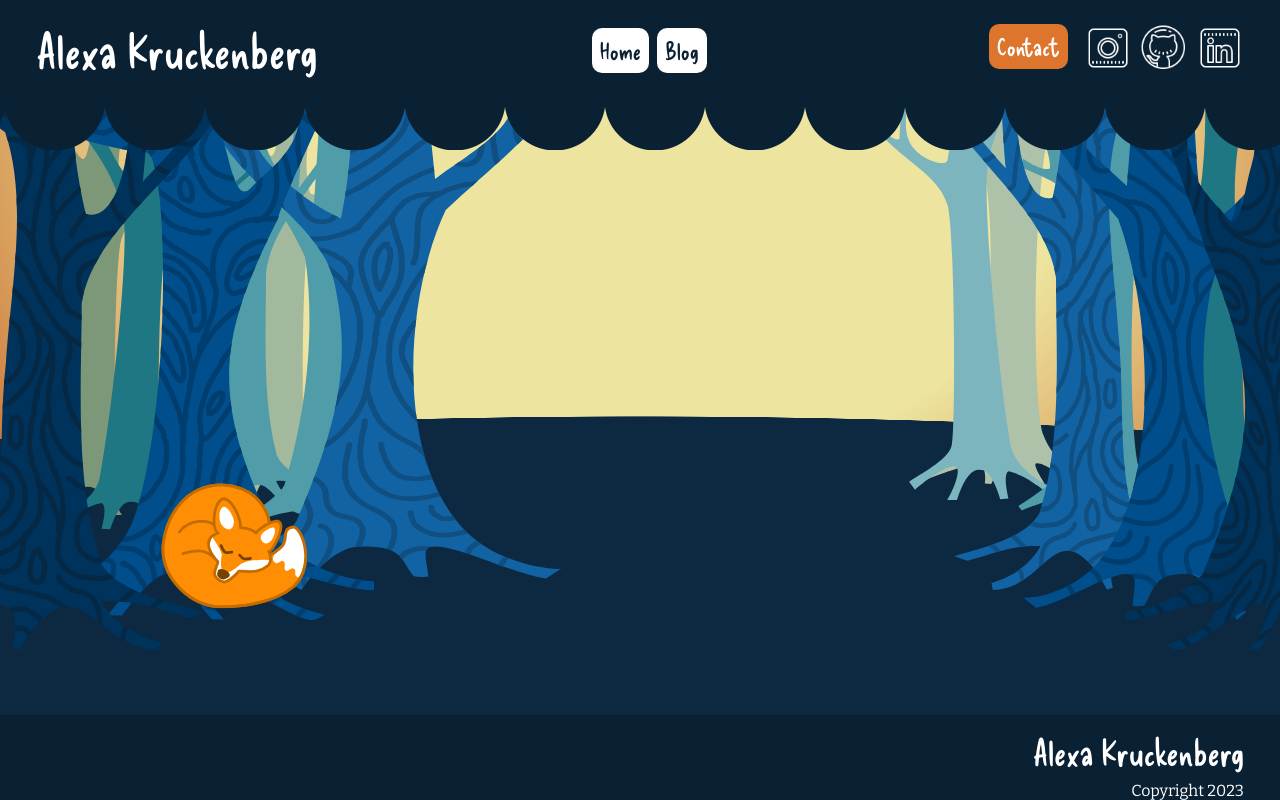
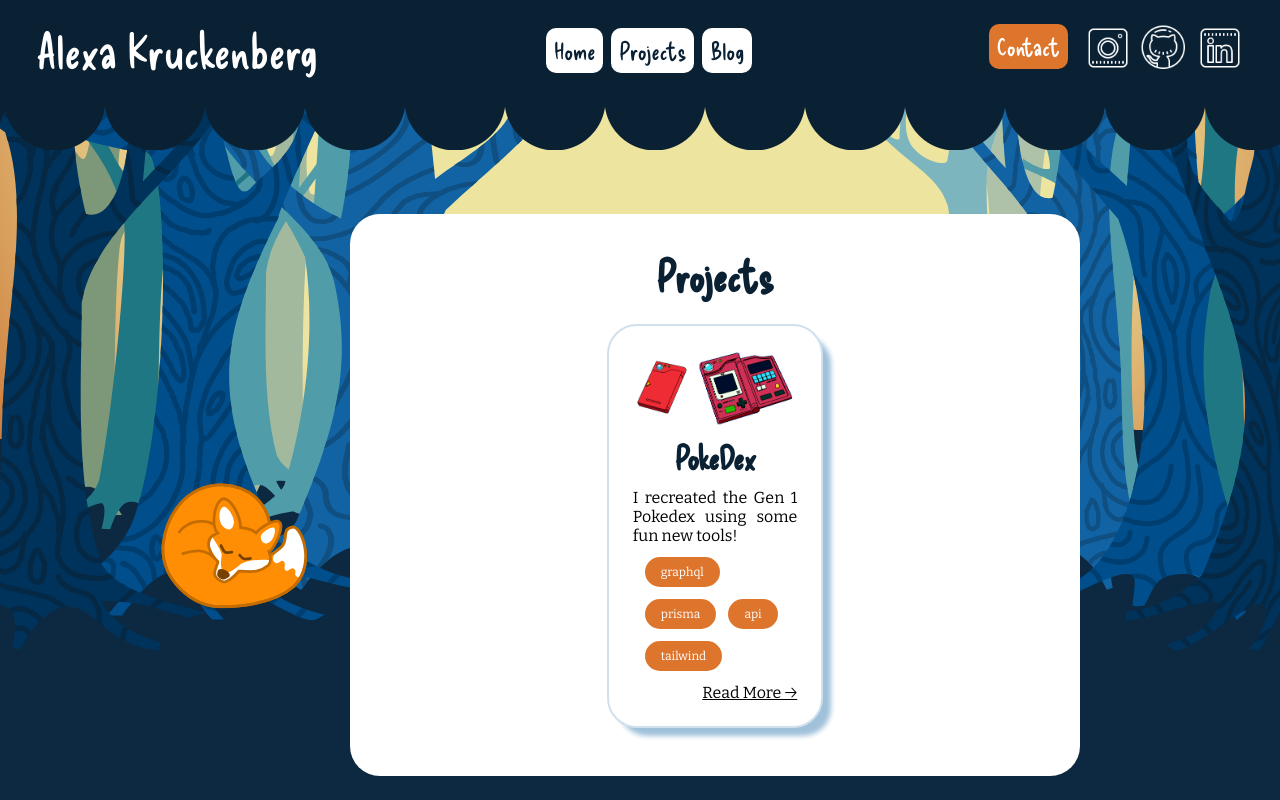
Before and after one commit to shroommu/portfolio-site-next, a Next.js app: page /projects in a window 1280 px wide. Before the commit this address had no page. Built offline with nearby package versions, Linux system fonts and the light colour scheme.

Commit message:
add project page, style adjustments

```diff
--- a/_posts/building-my-site-part-1.mdx
+++ b/_posts/building-my-site-part-1.mdx
@@ -20,4 +20,6 @@ I'm not doing anything particularly crazy with the basic setup of my site at thi
 
 Once I had the basic HTML and CSS structure down, I used Inkscape to create the .svg files for my background trees and the fox on the main page. I spent a long time fiddling with the CSS for the trees to make sure they would look nice at many different aspect ratios, and I used a little Javascript to "glue" the fox to the same approximate place on the tree where he's sleeping. And that's about all there is to talk about with the basic structure of my site!
 
-There's still a lot I'm looking forward to building, like incorporating animation into my pages, and building a custom static CMS using MDX, but those are for another post. Thanks for reading!
+There's still a lot I'm looking forward to building, like incorporating animation into my pages, and building a custom static CMS using MDX, but those are for another post.
+
+Thanks for reading!
--- /dev/null
+++ b/_projects/pokedex.mdx
@@ -0,0 +1,9 @@
+---
+title: "PokeDex"
+date: "10-19-2025"
+excerpt: "I recreated the Gen 1 Pokedex using some fun new tools!"
+image: "/assets/images/projects/PokeDex/Gen_I_Pokedex.png"
+tags: ["graphql", "prisma", "api", "tailwind"]
+---
+
+[Check out the PokeDex here!](https://pokemon.alexakruckenberg.com/pokedex)
--- a/src/components/Blog/styles.js
+++ b/src/components/Blog/styles.js
@@ -1,6 +1,4 @@
 import styled from "styled-components";
-
-import UnstyledImage from "next/image";
 
 import { colors } from "../constants";
 
@@ -48,6 +46,6 @@ export const Code = styled.code`
 `;
 
 export const Link = styled.a`
-  color: ${colors.darkBlue};
+  color: ${colors.orange};
   text-decoration: underline;
 `;
--- a/src/components/Nav/Menu.js
+++ b/src/components/Nav/Menu.js
@@ -48,6 +48,7 @@ const NavItem = styled.li`
 
 const navItems = [
   locationsWithLabels.INDEX,
+  locationsWithLabels.PROJECTS,
   locationsWithLabels.BLOG,
   locationsWithLabels.CONTACT,
 ];
--- a/src/components/Nav/index.js
+++ b/src/components/Nav/index.js
@@ -43,19 +43,19 @@ export default function Nav({ location }) {
           Art
         </Button>
       </Link> */}
-      {/* <Link href={locations.CODE}>
+      <Link href={locations.PROJECTS}>
         <Button
           margin="0 8px 0 0"
           fontSize="24px"
-          theme={
-            location.pathname === locations.CODE
-              ? themes.secondary
-              : themes.default
-          }
+          // theme={
+          //   location.pathname === locations.PROJECTS
+          //     ? themes.secondary
+          //     : themes.default
+          // }
         >
-          Code
+          Projects
         </Button>
-      </Link> */}
+      </Link>
       <Link href={locations.BLOG}>
         <Button
           margin="0 8px 0 0"
--- a/src/components/shared/Footer.js
+++ b/src/components/shared/Footer.js
@@ -50,7 +50,7 @@ export default function Footer() {
         <Link href={locations.INDEX}>
           <WebsiteName>Alexa Kruckenberg</WebsiteName>
         </Link>
-        <CopyrightContainer>Copyright 2023</CopyrightContainer>
+        <CopyrightContainer>Copyright 2025</CopyrightContainer>
       </ContentContainer>
     </Container>
   );
--- a/src/constants.js
+++ b/src/constants.js
@@ -16,7 +16,7 @@ export const locations = {
   INDEX: "/",
   ART: "/art/",
   BLOG: "/blog/",
-  CODE: "/code/",
+  PROJECTS: "/projects/",
   CONTACT: "/contact/",
 };
 
@@ -24,6 +24,6 @@ export const locationsWithLabels = {
   INDEX: { path: locations.INDEX, label: "Home" },
   ART: { path: locations.ART, label: "Art" },
   BLOG: { path: locations.BLOG, label: "Blog" },
-  CODE: { path: locations.CODE, label: "Code" },
+  PROJECTS: { path: locations.PROJECTS, label: "Projects" },
   CONTACT: { path: locations.CONTACT, label: "Contact" },
 };
--- a/src/pages/code/index.js
+++ /dev/null
@@ -1,3 +0,0 @@
-export default function Code() {
-  return <div />;
-}
--- /dev/null
+++ b/src/pages/projects/ProjectCard.js
@@ -0,0 +1,129 @@
+import styled from "styled-components";
+import Link from "next/link";
+import UnstyledImage from "next/image";
+
+import UnstyledCard from "../../components/Card";
+import { colors } from "../../components/constants";
+import { device } from "../../constants";
+
+const Card = styled(UnstyledCard)`
+  border: 2px solid ${colors.lightestBlue};
+  box-shadow: 10px 10px 5px -2px ${colors.lightBlue};
+  margin: 0 0 12px 0;
+  padding: 24px;
+  max-width: 25%;
+  flex-basis: 50%;
+
+  &:hover {
+    transform: translate(0, -10px) rotate(2deg);
+  }
+
+  @media ${device.laptop} {
+    width: -webkit-fill-available;
+    max-width: 100%;
+    flex-basis: unset;
+  }
+`;
+
+const Container = styled.div`
+  flex: 1;
+  display: flex;
+  flex-direction: column;
+  align-items: center;
+  height: 100%;
+`;
+
+const ImageContainer = styled.div`
+  max-height: 50%;
+  display: flex;
+  max-width: 100%;
+  margin-bottom: 12px;
+  position: relative;
+`;
+
+const Image = styled(UnstyledImage)`
+  max-width: 100%;
+  max-height: 100%;
+  margin: auto;
+  width: 100%;
+  height: auto;
+`;
+
+const TextContainer = styled.div`
+  flex: 1;
+  display: flex;
+  flex-direction: column;
+  align-items: center;
+  justify-content: space-between;
+`;
+
+const Title = styled.h1`
+  all: unset;
+  font-weight: bold;
+  font-family: Delicious Handrawn;
+  color: ${colors.darkestBlue};
+  font-size: 32px;
+  text-align: center;
+  margin-bottom: 12px;
+`;
+
+const Excerpt = styled.p`
+  text-align: justify;
+  margin-bottom: 12px;
+`;
+
+const TagContainer = styled.div`
+  display: flex;
+  flex-wrap: wrap;
+
+  @media ${device.tablet} {
+    justify-content: center;
+    align-items: center;
+  }
+`;
+
+const Tag = styled.div`
+  margin: 0 0 12px 12px;
+  padding: 8px 16px;
+  border-radius: 20px;
+  background-color: ${colors.orange};
+  color: ${colors.white};
+  width: fit-content;
+  font-size: 12px;
+`;
+
+const ReadMoreLink = styled.div`
+  margin: 0 0 0 auto;
+  text-decoration: underline;
+`;
+
+export default function ProjectCard({ postPreview }) {
+  return (
+    <Card>
+      <Link href={`/projects/${postPreview?.slug}`}>
+        <Container>
+          <ImageContainer>
+            <Image
+              src={postPreview?.image}
+              alt=""
+              width={0}
+              height={0}
+              sizes="100vw"
+              priority
+            />
+          </ImageContainer>
+          <TextContainer>
+            <Title>{postPreview?.title}</Title>
+            <Excerpt>{postPreview?.excerpt}</Excerpt>
+            <TagContainer>
+              {postPreview?.tags.map((tag) => {
+                return <Tag key={tag}>{tag}</Tag>;
+              })}
+            </TagContainer>
+            <ReadMoreLink>Read More →</ReadMoreLink>
+          </TextContainer>
+        </Container>
+      </Link>
+    </Card>
+  );
+}
--- /dev/null
+++ b/src/pages/projects/index.js
@@ -0,0 +1,86 @@
+import fs from "fs";
+import path from "path";
+import { serialize } from "next-mdx-remote/serialize";
+import styled from "styled-components";
+
+import Section from "../../components/Section";
+import Card from "../../components/Card";
+import { Heading } from "../../components/shared";
+
+import { device } from "../../constants";
+
+import ProjectCard from "./ProjectCard";
+
+const Container = styled.div`
+  display: flex;
+  flex-direction: column;
+  flex: 1;
+  align-items: center;
+`;
+
+const ContentContainer = styled.div`
+  display: flex;
+  width: 100%;
+  flex-wrap: wrap;
+  flex: 1;
+  justify-content: space-evenly;
+
+  @media ${device.laptop} {
+    flex-direction: column;
+    align-items: center;
+  }
+`;
+
+export default function Projects({ postPreviews }) {
+  return (
+    <Section testId="project-home-section">
+      <Card testId="project-home-card">
+        <Container test-id="project-card-content-container">
+          <Heading>Projects</Heading>
+          <ContentContainer test-id="project-posts-container">
+            {postPreviews.map((postPreview) => {
+              return (
+                <ProjectCard
+                  postPreview={postPreview}
+                  key={postPreview.slug}
+                  testId={`project-card-${postPreview.slug}`}
+                />
+              );
+            })}
+          </ContentContainer>
+        </Container>
+      </Card>
+    </Section>
+  );
+}
+
+export async function getStaticProps() {
+  const postFilePaths = fs.readdirSync("_projects").filter((postFilePath) => {
+    return path.extname(postFilePath).toLowerCase() === ".mdx";
+  });
+
+  const postPreviews = [];
+
+  for (const postFilePath of postFilePaths) {
+    const postFile = fs.readFileSync(
+      process.cwd() + `/_projects/${postFilePath}`,
+      "utf8"
+    );
+
+    const serializedPost = await serialize(postFile, {
+      parseFrontmatter: true,
+    });
+
+    postPreviews.push({
+      ...serializedPost.frontmatter,
+      slug: postFilePath.replace(".mdx", ""),
+    });
+  }
+
+  return {
+    props: {
+      postPreviews: postPreviews,
+    },
+    revalidate: 60,
+  };
+}
```
Also changed, not shown: src/pages/projects/ProjectPost.js (added, +39 -0 lines), src/pages/projects/[slug].js (added, +55 -0 lines), public/assets/images/projects/PokeDex/Gen_I_Pokedex.png (added).
